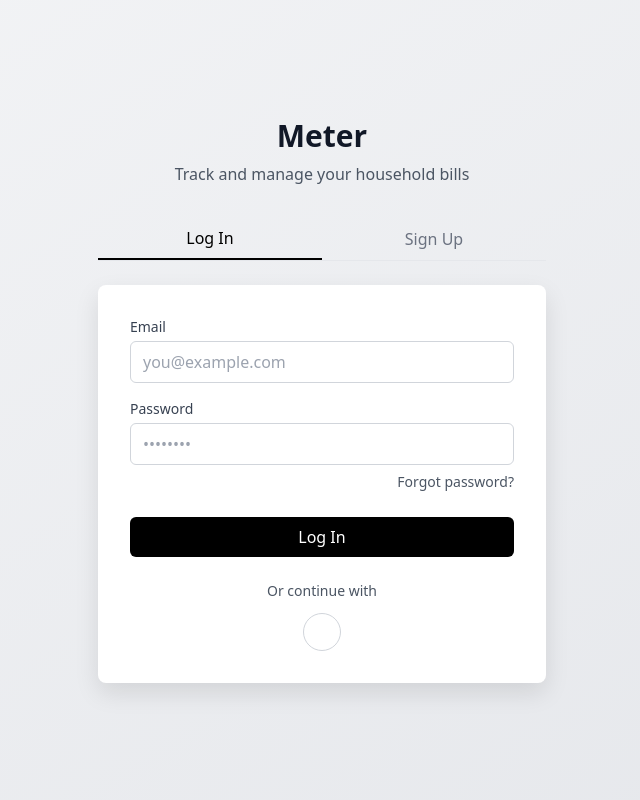
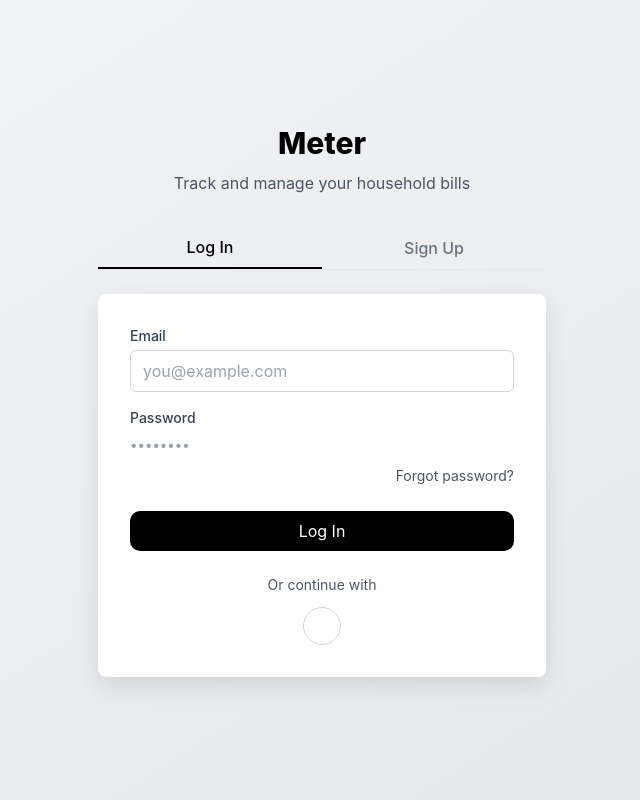
Before and after one commit to rishonjose/CITS3403-Project, a Flask app: page /login in a window 1280 px wide. Shown: the whole page, without its empty margins (318-958 px from the left). Run offline with Flask 3, Linux system fonts and the light colour scheme; some libraries are stand-ins or nearby versions.

Commit message:
Reverting mistakenly edited CSS styling While implementing commit 91ef426 which fixed issue #55, some CSS classes were accidentally changed which reverted away from the style sheet. This commit reinstates the originals.

```diff
--- a/app/templates/login-signup.html
+++ b/app/templates/login-signup.html
@@ -19,12 +19,13 @@
             margin-top: 0.25rem;
         }
     </style>
+    <link rel="stylesheet" href="{{ url_for('static', filename='js/stylesheet.css') }}">
 </head>
-<body class="bg-gray-100 font-sans min-h-screen flex items-center justify-center auth-container">
+<body class="min-h-screen flex items-center justify-center auth-container">
     <div class="max-w-md w-full mx-4">
         <!-- Logo Header -->
         <div class="text-center mb-8">
-            <h1 class="text-3xl font-extrabold text-gray-900">Meter</h1>
+            <a href="/" class="logo">Meter</a>
             <p class="mt-2 text-gray-600">Track and manage your household bills</p>
         </div>
 
@@ -60,8 +61,8 @@
             <form method="POST" action="{{ url_for('login') }}">
                 <input type="hidden" name="csrf_token" value="{{ csrf_token() }}">
                 <div class="mb-4">
-                    <label for="login-email" class="block text-sm font-medium text-gray-700 mb-1">Email</label>
-                    {{ login_form.email(class="w-full px-3 py-2 border border-gray-300 rounded-md focus:outline-none focus:ring-2 focus:ring-black focus:border-transparent", id="login-email", placeholder="you@example.com") }}
+                    <label for="login-email" class="block input-label">Email</label>
+                    {{ login_form.email(class="w-full input-style", id="login-email", placeholder="you@example.com") }}
                     {% if login_form.email.errors %}
                         {% for error in login_form.email.errors %}
                             <p class="error-message">{{ error }}</p>
@@ -69,8 +70,8 @@
                     {% endif %}
                 </div>
                 <div class="mb-6">
-                    <label for="login-password" class="block text-sm font-medium text-gray-700 mb-1">Password</label>
-                    {{ login_form.password(class="w-full px-3 py-2 border border-gray-300 rounded-md focus:outline-none focus:ring-2 focus:ring-black focus:border-transparent", id="login-password", placeholder="••••••••") }}
+                    <label for="login-password" class="block input-label">Password</label>
+                    {{ login_form.password(class="w-full input-label", id="login-password", placeholder="••••••••") }}
                     {% if login_form.password.errors %}
                         {% for error in login_form.password.errors %}
                             <p class="error-message">{{ error }}</p>
@@ -80,7 +81,7 @@
                         <a href="#" class="text-sm text-gray-600 hover:text-black">Forgot password?</a>
                     </div>
                 </div>
-                <button type="submit" class="w-full bg-black text-white py-2 px-4 rounded-md hover:bg-gray-800 focus:outline-none focus:ring-2 focus:ring-gray-600 focus:ring-opacity-50">
+                <button type="submit" class="w-full button0">
                     Log In
                 </button>
             </form>
@@ -102,8 +103,8 @@
                 <input type="hidden" name="csrf_token" value="{{ csrf_token() }}">
 
                 <div class="mb-4">
-                    <label for="signup-name" class="block text-sm font-medium text-gray-700 mb-1">Username</label>
-                    {{ reg_form.username(class="w-full px-3 py-2 border border-gray-300 rounded-md focus:outline-none focus:ring-2 focus:ring-black focus:border-transparent", id="signup-name", placeholder="johnsmith") }}
+                    <label for="signup-name" class="block input-label">Username</label>
+                    {{ reg_form.username(class="w-full input-style", id="signup-name", placeholder="johnsmith") }}
                     {% if reg_form.username.errors %}
                         {% for error in reg_form.username.errors %}
                             <p class="error-message">{{ error }}</p>
@@ -112,8 +113,8 @@
                 </div>
 
                 <div class="mb-4">
-                    <label for="signup-email" class="block text-sm font-medium text-gray-700 mb-1">Email</label>
-                    {{ reg_form.email(class="w-full px-3 py-2 border border-gray-300 rounded-md focus:outline-none focus:ring-2 focus:ring-black focus:border-transparent", id="signup-email", placeholder="you@example.com") }}
+                    <label for="signup-email" class="block input-label">Email</label>
+                    {{ reg_form.email(class="w-full input-style", id="signup-email", placeholder="you@example.com") }}
                     {% if reg_form.email.errors %}
                         {% for error in reg_form.email.errors %}
                             <p class="error-message">{{ error }}</p>
@@ -122,8 +123,8 @@
                 </div>
 
                 <div class="mb-4">
-                    <label for="signup-password" class="block text-sm font-medium text-gray-700 mb-1">Password</label>
-                    {{ reg_form.password(class="w-full px-3 py-2 border border-gray-300 rounded-md focus:outline-none focus:ring-2 focus:ring-black focus:border-transparent", id="signup-password", placeholder="••••••••") }}
+                    <label for="signup-password" class="block input-label">Password</label>
+                    {{ reg_form.password(class="w-full input-style", id="signup-password", placeholder="••••••••") }}
                     {% if reg_form.password.errors %}
                         {% for error in reg_form.password.errors %}
                             <p class="error-message">{{ error }}</p>
@@ -133,7 +134,7 @@
                 </div>
 
                 <div class="mb-6">
-                    <label for="signup-confirm" class="block text-sm font-medium text-gray-700 mb-1">Confirm Password</label>
+                    <label for="signup-confirm" class="block input-label">Confirm Password</label>
                     {{ reg_form.confirm_password(class="w-full px-3 py-2 border border-gray-300 rounded-md focus:outline-none focus:ring-2 focus:ring-black focus:border-transparent", id="signup-confirm", placeholder="••••••••") }}
                     {% if reg_form.confirm_password.errors %}
                         {% for error in reg_form.confirm_password.errors %}
@@ -155,8 +156,8 @@
 
                 <!-- New Household Code field -->
                 <div class="mb-6" id="household-code-field">
-                    <label for="household-code" class="block text-sm font-medium text-gray-700 mb-1">Household Code</label>
-                    {{ reg_form.household_code(class="w-full px-3 py-2 border border-gray-300 rounded-md focus:outline-none focus:ring-2 focus:ring-black focus:border-transparent", id="household-code", placeholder="Enter code") }}
+                    <label for="household-code" class="block input-label">Household Code</label>
+                    {{ reg_form.household_code(class="w-full input-style", id="household-code", placeholder="Enter code") }}
                     {% if reg_form.household_code.errors %}
                         {% for error in reg_form.household_code.errors %}
                             <p class="error-message">{{ error }}</p>
@@ -179,7 +180,7 @@
                     document.addEventListener('DOMContentLoaded', toggleHouseholdCode);
                 </script>
 
-                <button type="submit" class="w-full bg-black text-white py-2 px-4 rounded-md hover:bg-gray-800 focus:outline-none focus:ring-2 focus:ring-gray-600 focus:ring-opacity-50">
+                <button type="submit" class="w-full button0">
                     Create Account
                 </button>
             </form>
```
